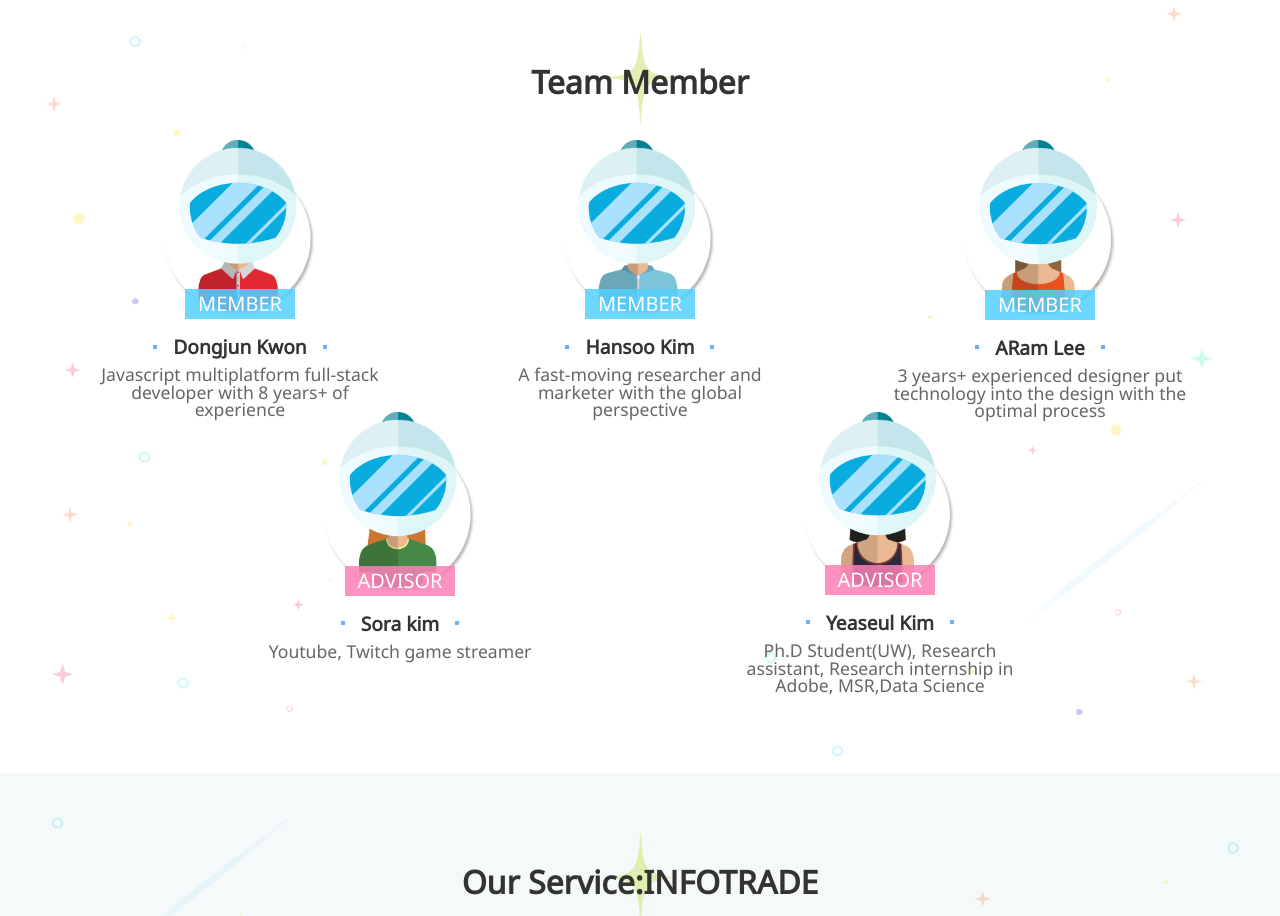
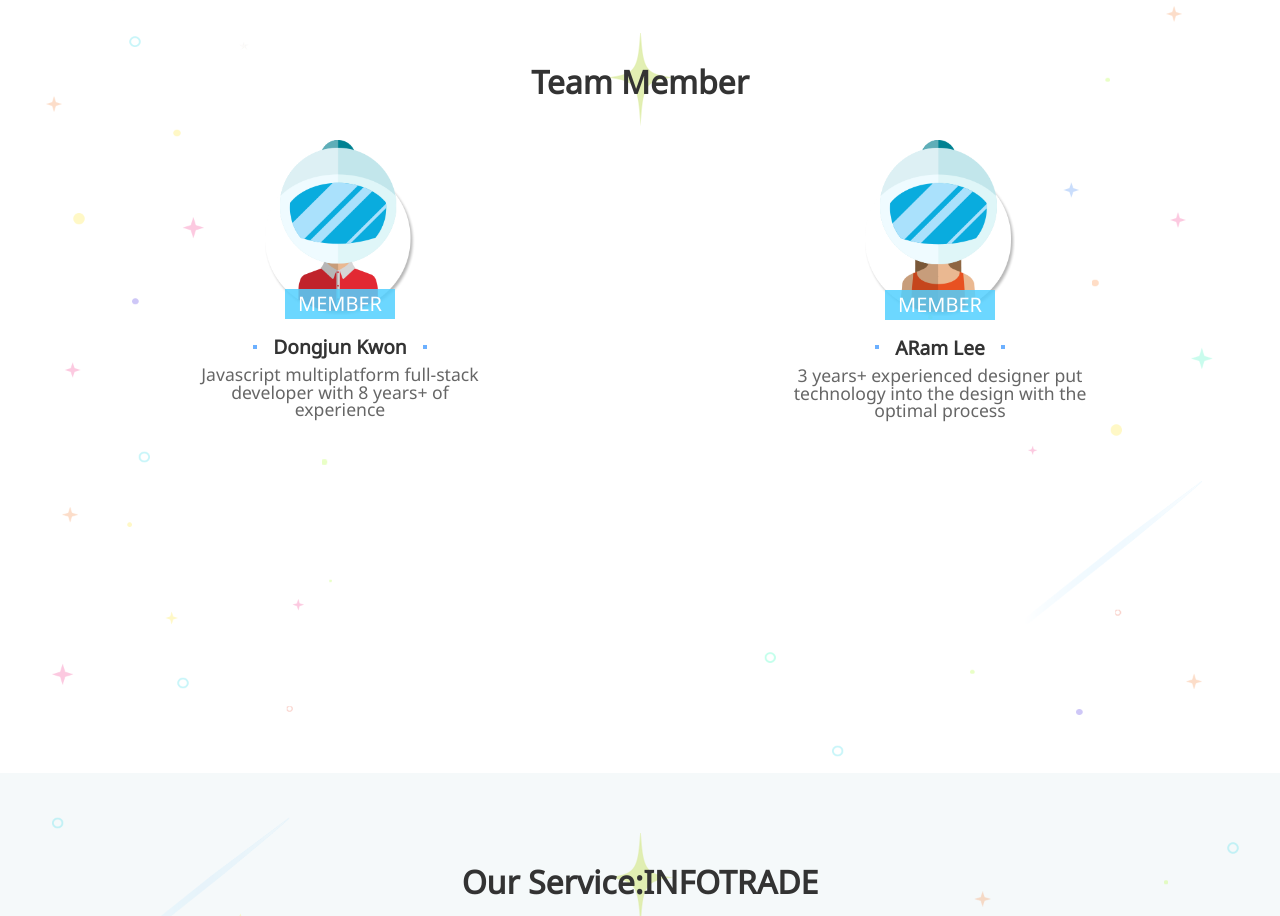
Before and after one commit to agileTm/team-page, a website: page src/index.html in a window 1280 px wide. Shown: the part 1627-2543 px from the top of the page. Drawn offline with Linux system fonts and the light colour scheme; files that its build step writes are made by us from their sources.

Commit message:
[수정] 맴버 삭제

```diff
--- a/src/css/style.css
+++ b/src/css/style.css
@@ -130,7 +130,7 @@ select::-ms-expand{ display:none;}
 /*================team member===============*/
 #member{width:100%;height:900px;background:#fff url(../img/star_bg2.png) no-repeat left 80%;background-size: cover}
 .member_list{width:100%;height:100%;margin-top:-85px}
-.member_list>div{float:left;width:33.3333%;height:40%;box-sizing: border-box;text-align: center;padding-top: 2%}
+.member_list>div{float:left;width:50%;height:40%;box-sizing: border-box;text-align: center;padding-top: 2%}
 .member_list>div:nth-child(1){opacity: 0}
 .member_list>div:nth-child(1).top_ani{animation: fadeDown 0.3s linear}
 .member_list>div:nth-child(2){opacity: 0}
--- a/src/index.html
+++ b/src/index.html
@@ -132,35 +132,11 @@
                         </div>
                     </div>
                     <div>
-                        <span><img src="img/member_2.png" alt="Hansoo Kim image"></span>
-                        <div class="profile">
-                            <strong>Hansoo Kim</strong>
-                            <span class="member_txt" id="hansoo">A fast-moving researcher and marketer with the global perspective</span>
-                            <span class="member_txt_m">global marketer</span>
-                        </div>
-                    </div>
-                    <div>
                         <span><img src="img/member_3.png" alt="ARam Lee image"></span>
                         <div class="profile">
                             <strong>ARam Lee</strong>
                             <span class="member_txt" id="aram"> 3 years+ experienced designer put technology into the design with the optimal process</span>
                             <span class="member_txt_m">ux/ui designer</span>
-                        </div>
-                    </div>
-                    <div>
-                        <span><img src="img/advisor_1.png" alt="Sora kim image"></span>
-                        <div class="profile">
-                            <strong>Sora kim</strong>
-                            <span class="member_txt" id="sora">Youtube, Twitch game streamer</span>
-                            <span class="member_txt_m">Youtube streamer</span>
-                        </div>
-                    </div>
-                    <div>
-                        <span><img src="img/advisor_2.png" alt="Yeaseul Kim image"></span>
-                        <div class="profile">
-                            <strong>Yeaseul Kim</strong>
-                            <span class="member_txt" id="yeaseul">Ph.D Student(UW), Research assistant, Research internship in Adobe, MSR,Data Science</span>
-                            <span class="member_txt_m">Data Science advisor</span>
                         </div>
                     </div>
                 </div>
```
